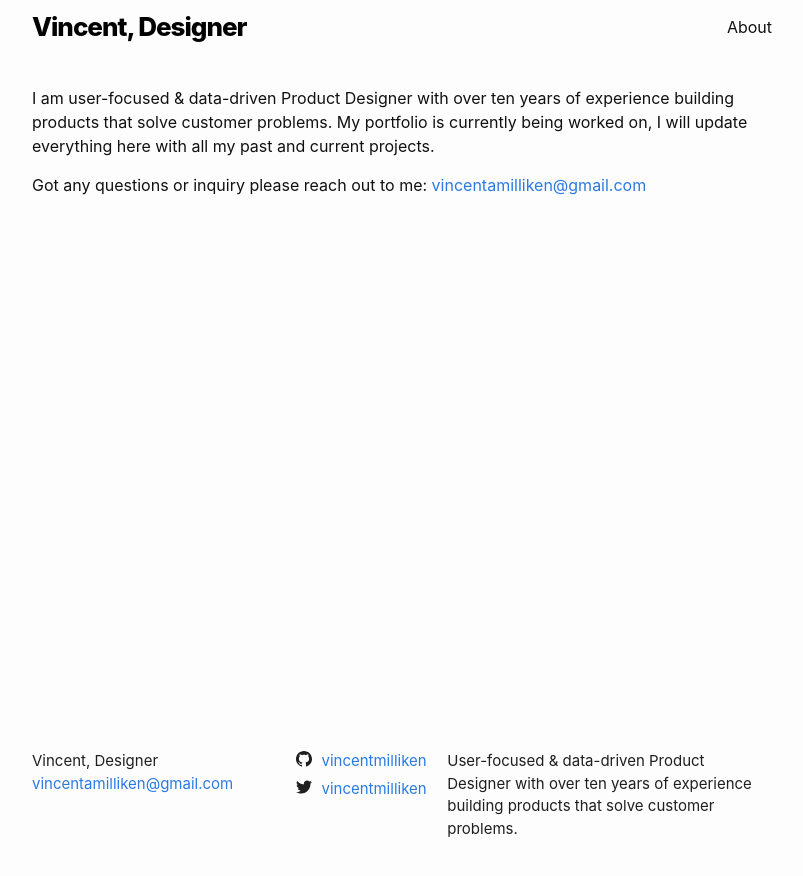
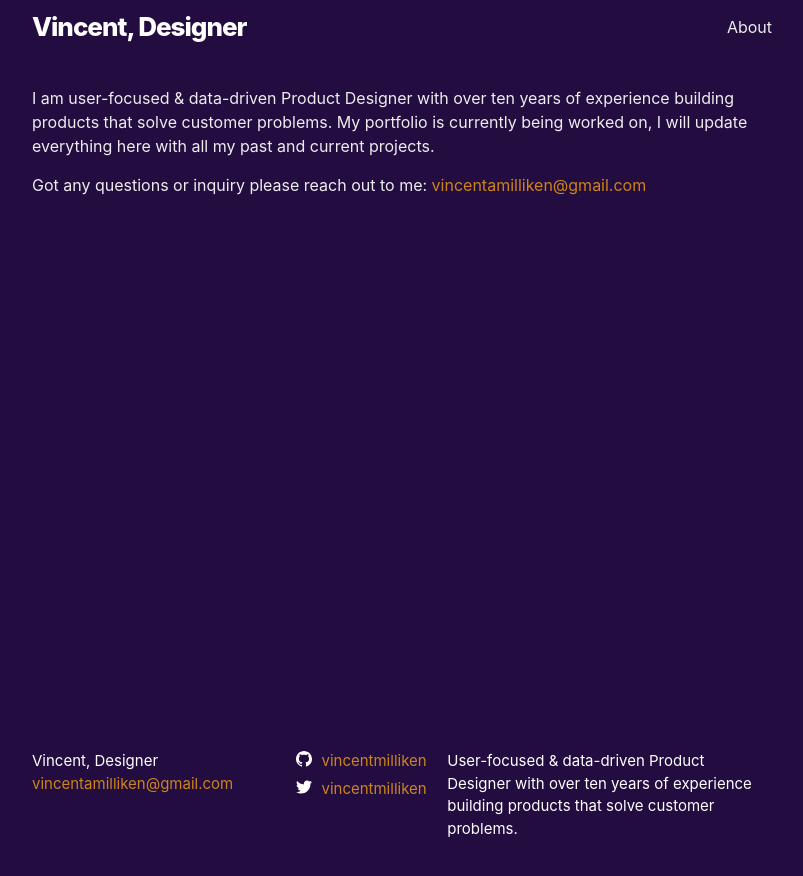
Before and after one commit to vincentmilliken/vincentmilliken.github.io, a Jekyll site: the page built from index.markdown, in a window 1280 px wide. Shown: the top 876 px of the page, without its empty margins (238-1041 px from the left). Built offline with Jekyll 4.4.1, drawn with Linux system fonts in a browser that asks for light colours.

Commit message:
updating colours to reflect the new design

```diff
--- a/_sass/minima.scss
+++ b/_sass/minima.scss
@@ -10,13 +10,13 @@ $base-line-height: 1.5 !default;
 
 $spacing-unit:     30px !default;
 
-$text-color:       #111 !default;
-$background-color: #fdfdfd !default;
-$brand-color:      #2a7ae2 !default;
+$text-color:       #EDEDED !default;
+$background-color: #230C40 !default;
+$brand-color:      #CC851A !default;
 
-$grey-color:       #1f1f1f !default;
-$grey-color-light: lighten($grey-color, 40%) !default;
-$grey-color-dark:  darken($grey-color, 25%) !default;
+$grey-color:       #fff !default;
+$grey-color-light: lighten($grey-color, 0%) !default;
+$grey-color-dark:  darken($grey-color, 0%) !default;
 
 $table-text-align: left !default;
 
```
